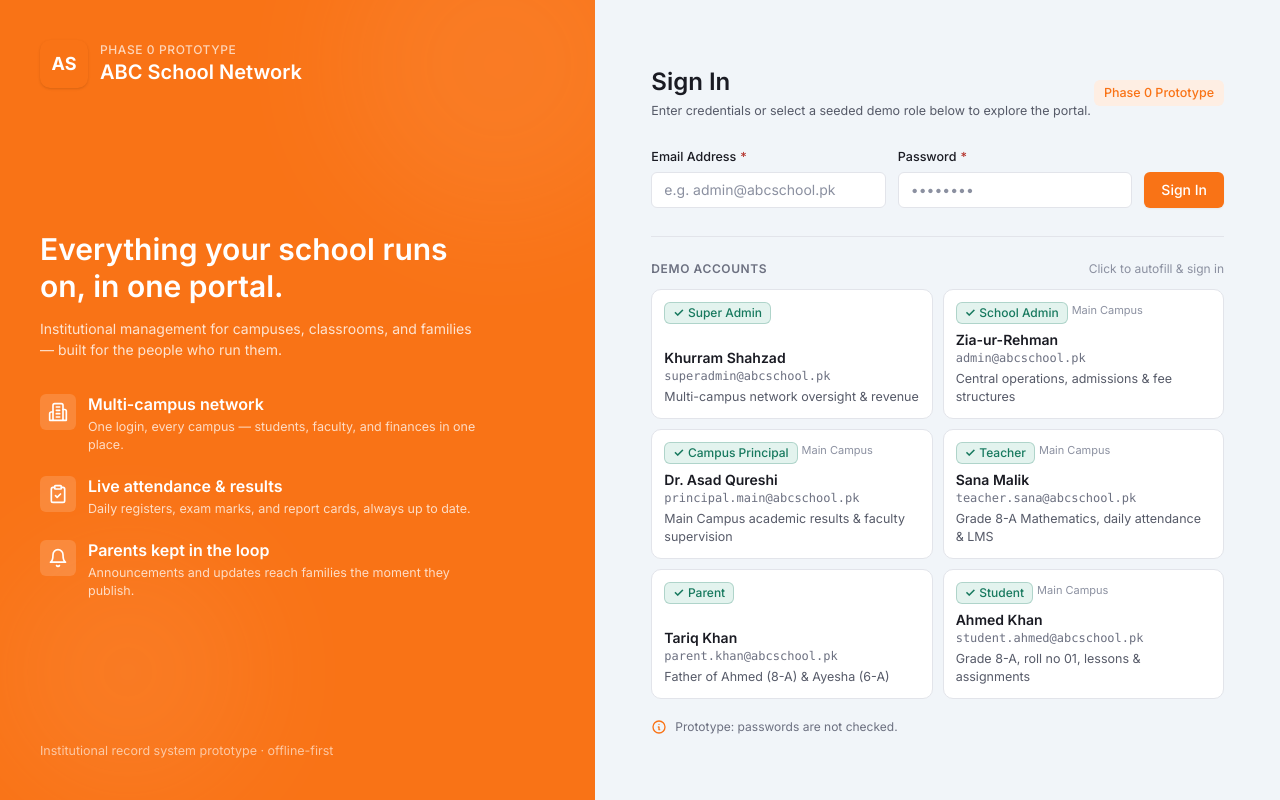
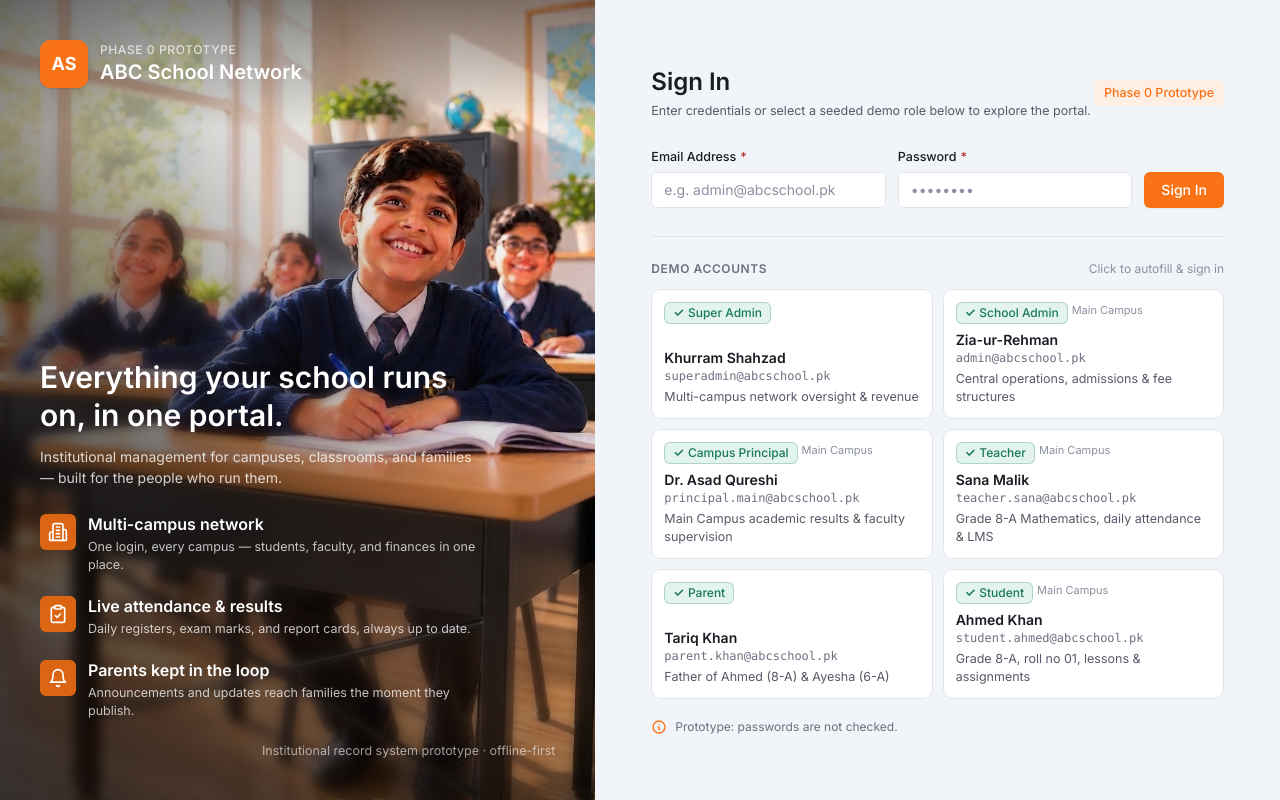
Before and after one commit to Tariq6610/school-management-system, a Next.js app in the folder frontend/: page /login in a window 1280 px wide. Built offline with nearby package versions, Linux system fonts and the light colour scheme.

Commit message:
feat: add background image and custom scrollbar to login page

```diff
--- a/frontend/src/app/globals.css
+++ b/frontend/src/app/globals.css
@@ -164,3 +164,23 @@ html[data-font="jetbrains"] {
 html[data-font="inter"] {
   --font-sans: var(--font-inter), "Inter", sans-serif;
 }
+
+/* ─── Login page: beautiful branded scrollbar (right panel only) ─── */
+.login-scroll {
+  scrollbar-width: thin;
+  scrollbar-color: rgba(249, 115, 22, 0.35) transparent;
+}
+.login-scroll::-webkit-scrollbar {
+  width: 5px;
+}
+.login-scroll::-webkit-scrollbar-track {
+  background: transparent;
+}
+.login-scroll::-webkit-scrollbar-thumb {
+  background: rgba(249, 115, 22, 0.35);
+  border-radius: 100px;
+  transition: background 0.2s ease;
+}
+.login-scroll::-webkit-scrollbar-thumb:hover {
+  background: rgba(219, 101, 16, 0.70);
+}
--- a/frontend/src/app/login/page.tsx
+++ b/frontend/src/app/login/page.tsx
@@ -84,15 +84,31 @@ export default function LoginPage() {
   };
 
   return (
-    <main className="min-h-screen bg-canvas text-ink-900 lg:grid lg:grid-cols-[minmax(0,1fr)_minmax(0,1.15fr)]">
+    <main className="h-screen overflow-hidden bg-canvas text-ink-900 lg:grid lg:grid-cols-[minmax(0,1fr)_minmax(0,1.15fr)]">
       {/* Left: brand hero panel (desktop only) */}
-      <div className="hidden lg:flex relative flex-col justify-between overflow-hidden bg-brand-700 p-10 text-white">
-        <div className="pointer-events-none absolute inset-0 opacity-[0.06]" aria-hidden>
-          <div className="absolute -top-24 -right-16 h-80 w-80 rounded-full bg-white blur-3xl" />
-          <div className="absolute bottom-0 left-0 h-64 w-64 rounded-full bg-white blur-3xl" />
-        </div>
+      <div className="hidden lg:flex relative flex-col overflow-hidden p-10 text-white h-screen"
+        style={{ backgroundImage: 'url(/bg-image2.jpeg)', backgroundSize: 'cover', backgroundPosition: 'center 30%' }}>
 
-        <div className="relative flex items-center gap-3">
+        {/* Diagonal backdrop-blur — strong at bottom-left, fades to nothing at top-right */}
+        <div className="pointer-events-none absolute inset-0 z-0" aria-hidden
+          style={{
+            backdropFilter: 'blur(6px)',
+            WebkitBackdropFilter: 'blur(6px)',
+            maskImage: 'linear-gradient(to top right, black 0%, black 25%, rgba(0,0,0,0.5) 50%, transparent 75%)',
+            WebkitMaskImage: 'linear-gradient(to top right, black 0%, black 25%, rgba(0,0,0,0.5) 50%, transparent 75%)',
+          }} />
+
+        {/* Diagonal dark overlay — same direction, gives text contrast */}
+        <div className="pointer-events-none absolute inset-0 z-0" aria-hidden
+          style={{ background: 'linear-gradient(to top right, rgba(8,4,1,0.80) 0%, rgba(8,4,1,0.55) 35%, rgba(8,4,1,0.15) 60%, transparent 85%)' }} />
+
+        {/* Subtle top gradient for logo legibility */}
+        <div className="pointer-events-none absolute inset-x-0 top-0 h-32 z-0" aria-hidden
+          style={{ background: 'linear-gradient(to bottom, rgba(0,0,0,0.45) 0%, transparent 100%)' }} />
+
+
+        {/* Logo — top left */}
+        <div className="relative z-10 flex items-center gap-3">
           <Logo size="lg" />
           <div>
             <p className="text-xs font-medium uppercase tracking-wider text-white/70">Phase 0 Prototype</p>
@@ -100,7 +116,8 @@ export default function LoginPage() {
           </div>
         </div>
 
-        <div className="relative space-y-8 max-w-md">
+        {/* Main content — pushed to bottom with mt-auto */}
+        <div className="relative z-10 mt-auto space-y-6 max-w-md pb-10">
           <div>
             <h2 className="text-3xl font-semibold leading-tight">
               Everything your school runs on, in one portal.
@@ -113,7 +130,7 @@ export default function LoginPage() {
           <ul className="space-y-5">
             {HERO_HIGHLIGHTS.map((item) => (
               <li key={item.title} className="flex items-start gap-3">
-                <div className="mt-0.5 flex h-9 w-9 shrink-0 items-center justify-center rounded-control bg-white/15">
+                <div className="mt-0.5 flex h-9 w-9 shrink-0 items-center justify-center rounded-control bg-brand-600">
                   <NavIcon name={item.iconName} className="w-5 h-5 text-white" />
                 </div>
                 <div>
@@ -125,13 +142,14 @@ export default function LoginPage() {
           </ul>
         </div>
 
-        <p className="relative text-white/60 text-secondary-meta">
+        {/* Footer — bottom right */}
+        <p className="absolute bottom-10 right-10 z-10 text-white/60 text-secondary-meta text-right">
           Institutional record system prototype · offline-first
         </p>
       </div>
 
       {/* Right: open sign-in area (no boxed card — full-width, breathing room) */}
-      <div className="relative flex flex-col items-center justify-center p-5 sm:p-8 lg:p-14 overflow-hidden">
+      <div className="login-scroll relative flex flex-col items-center justify-center p-5 sm:p-8 lg:p-14 overflow-y-auto h-full">
         {/* Ambient accents (mobile / narrow layouts) */}
         <div className="pointer-events-none absolute inset-0 overflow-hidden lg:hidden" aria-hidden>
           <div className="absolute -top-32 -left-24 h-72 w-72 rounded-full bg-brand-700/10 blur-3xl" />
```
Also changed, not shown: frontend/public/bg-image2.jpeg (added).
